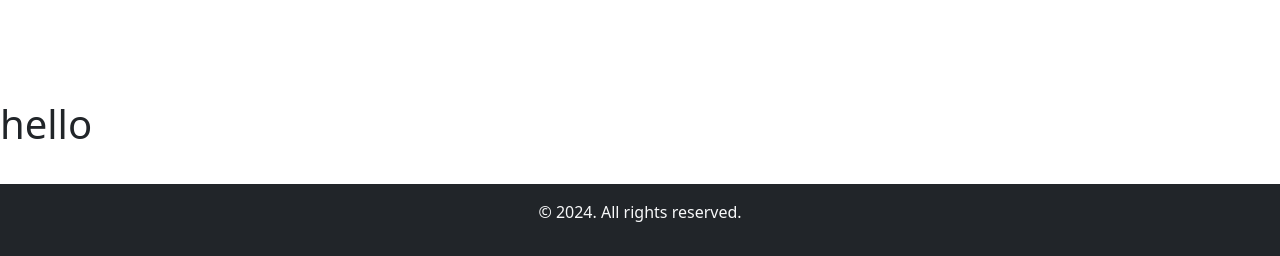
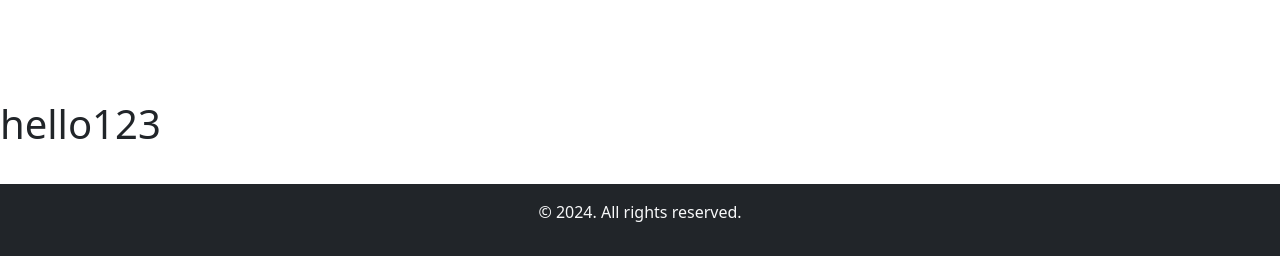
Before and after one commit to Radhadalvi-pcccs-4259/flask-app, a Flask app: page / in a window 1280 px wide. Shown: the part 787-1043 px from the top of the page. Run offline with Flask 3, Linux system fonts and the light colour scheme; some libraries are stand-ins or nearby versions.

Commit message:
Update index.html

```diff
--- a/templates/index.html
+++ b/templates/index.html
@@ -29,5 +29,5 @@
   </div>
 </div>
 <br>
-<h1>hello</h1>
+<h1>hello123</h1>
 {% endblock %}
```
